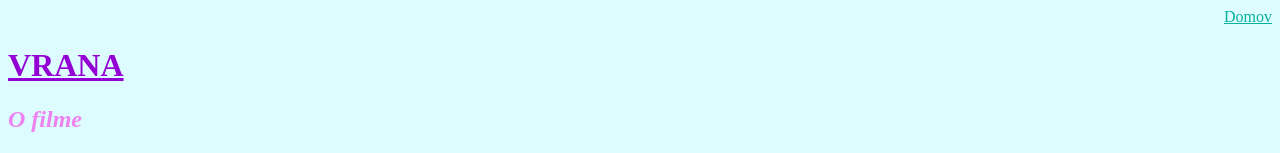
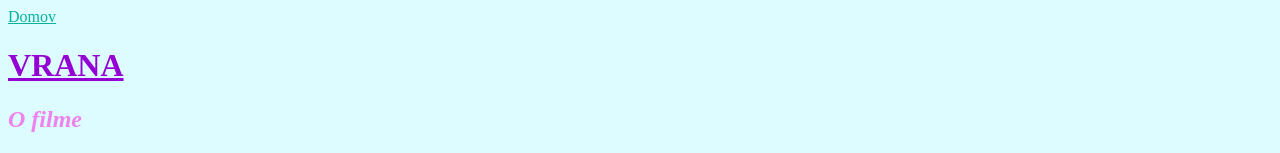
Before and after one commit to KrSyk/index.html, a plain HTML site: page pages/Film1.html in a window 1280 px wide. Shown: the top 153 px of the page. Drawn offline with Linux system fonts and the light colour scheme.

Commit message:
Update Film1.html

```diff
--- a/pages/Film1.html
+++ b/pages/Film1.html
@@ -10,7 +10,7 @@
 </head>
 
 <body style="background-color:rgb(220, 252, 255) ;">
-    <a style="color: rgb(8, 176, 159); justify-content: end; display: flex;" href="index.html">Domov</a>
+    <a style="color: rgb(8, 176, 159); text-align: left" href="index.html">Domov</a>
     <h1 style="color: darkviolet;"><b><u>VRANA</u></b></h1>
     <h2 style="color:violet;"><b><i>O filme</i></b></h2>
     <p style="color:rgb(38, 35, 35);">Ľudia kedysi verili, že keď niekto zomrie, <a href="https://folklorethursday.com/halloween/death-takes-wing-birds-folklore-death/">vrana prenesie jeho dušu do krajiny mŕtvych</a>. Niekedy sa však stane niečo hrozné a duša si so sebou prenesie strašný
```
